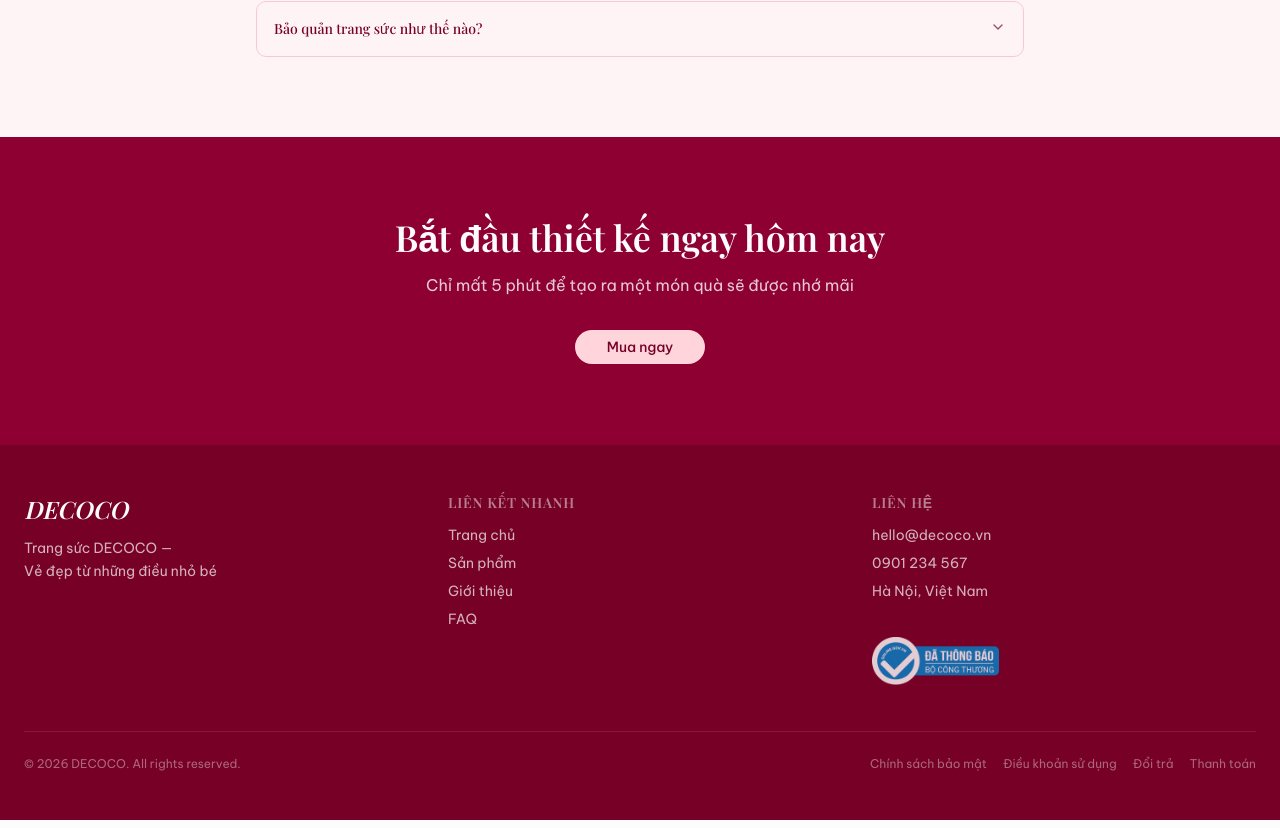
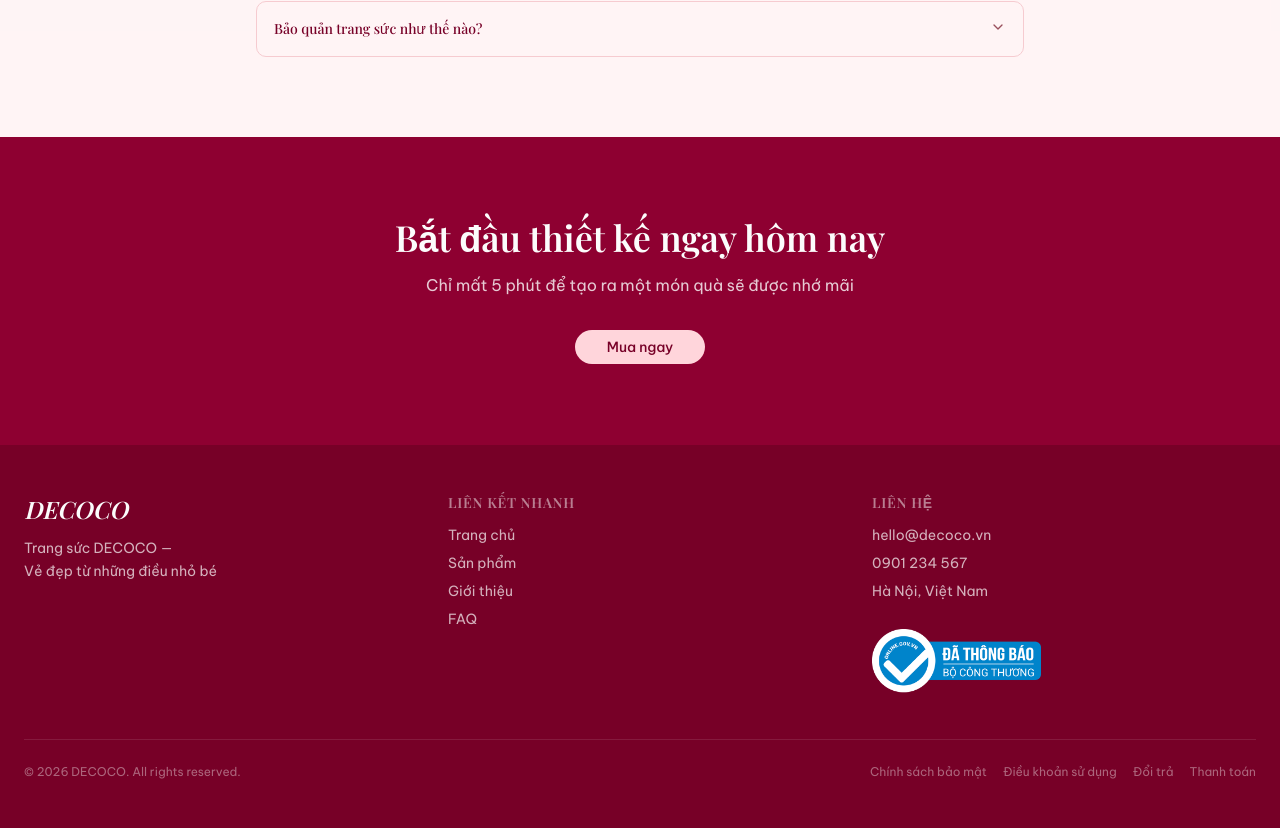
Before and after one commit to decocoaccessories-rgb/gift-web-decoco, a Next.js app: page / in a window 1280 px wide. Shown: the part 2764-3592 px from the top of the page. Built offline with nearby package versions, Linux system fonts and the light colour scheme; no server answers; the database is empty.

Commit message:
style: increase BCT logo size and remove hover effect

```diff
--- a/components/layout/Footer.tsx
+++ b/components/layout/Footer.tsx
@@ -136,7 +136,7 @@ export default async function Footer() {
               )}
             </ul>
             {content.footer_bct_link && (
-              <div className="pt-6">
+              <div className="pt-4">
                 <a
                   href={content.footer_bct_link}
                   target="_blank"
@@ -146,7 +146,7 @@ export default async function Footer() {
                   <img
                     src="/logo-bct.png"
                     alt="Đã thông báo Bộ Công Thương"
-                    className="h-12 w-auto object-contain opacity-80 hover:opacity-100 transition-opacity"
+                    className="h-16 w-auto object-contain"
                   />
                 </a>
               </div>
```
